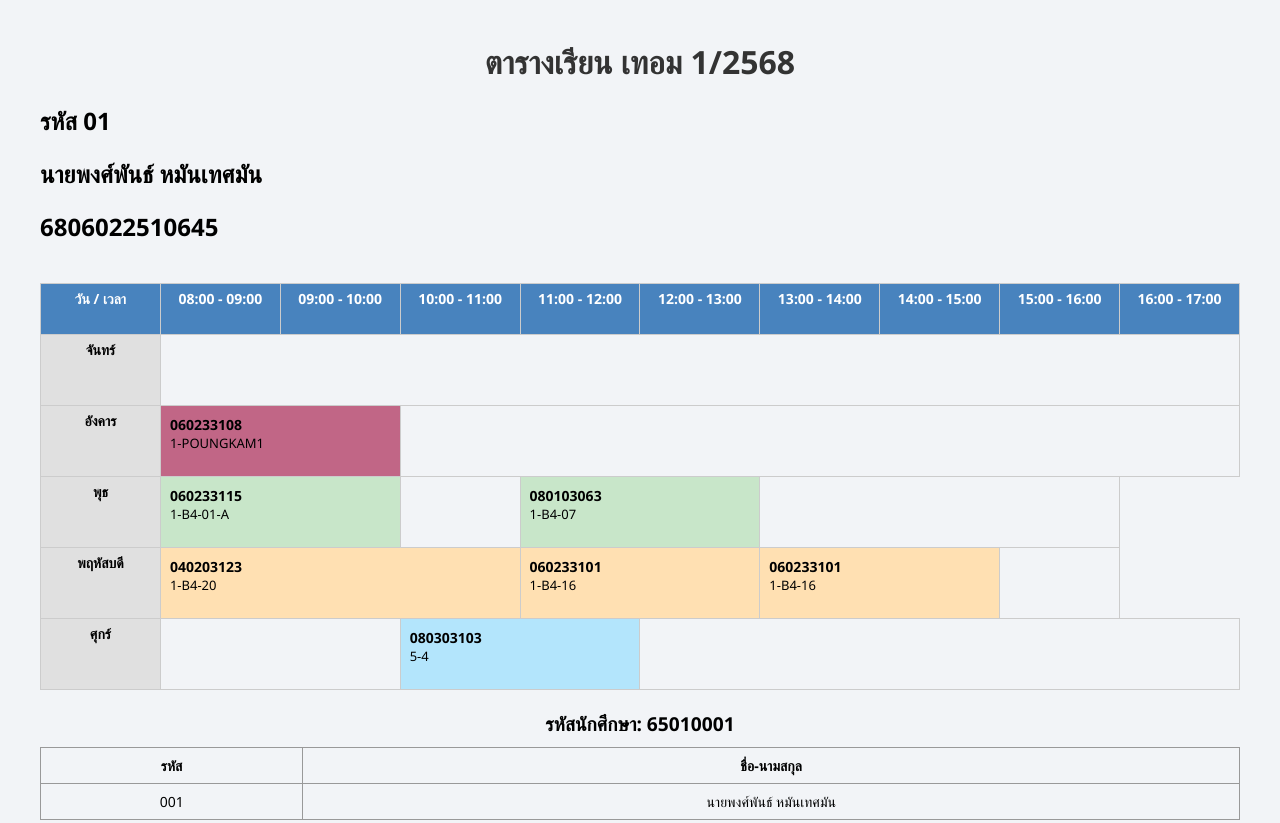
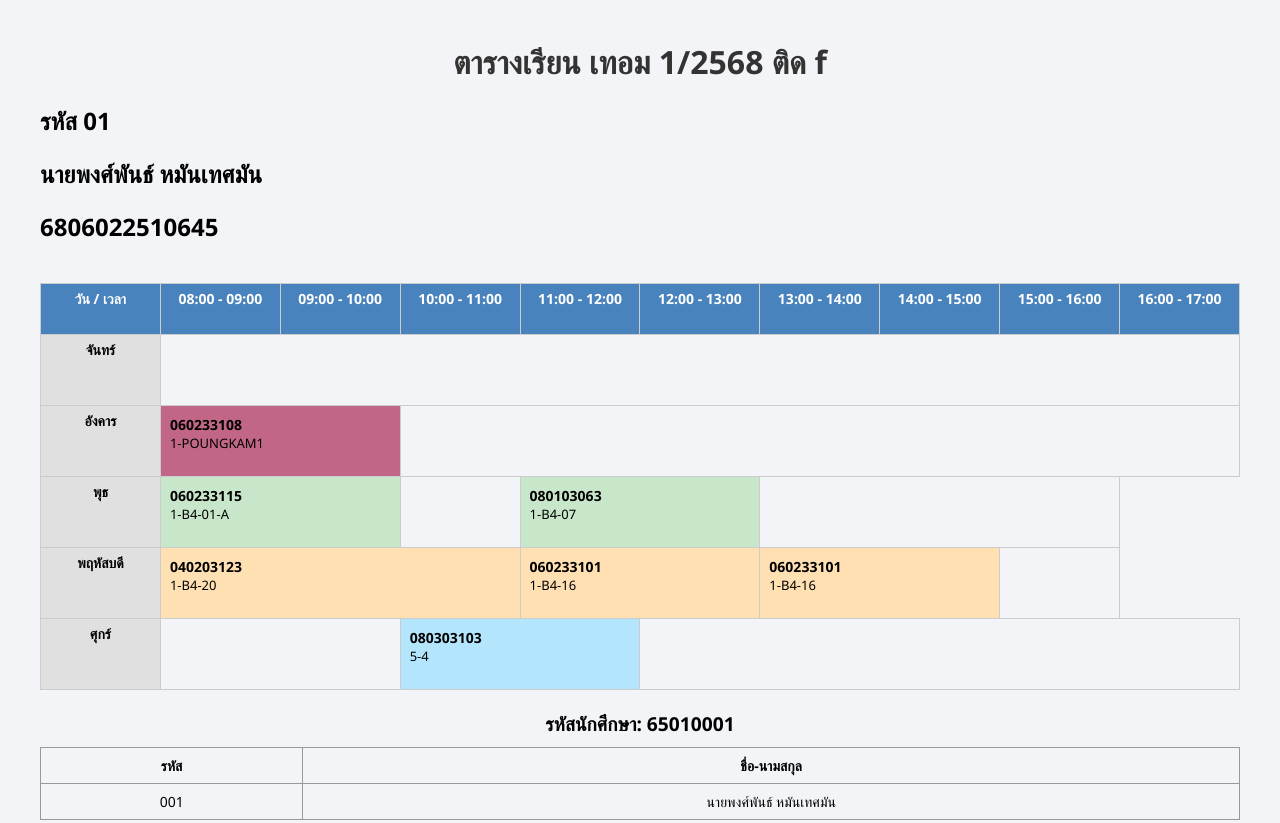
Before and after one commit to pongpun645/6806022015645, a plain HTML site: page Subjec.html in a window 1280 px wide. Shown: the top 823 px of the page. Drawn offline with Linux system fonts and the light colour scheme.

Commit message:
hw4_intro_01

```diff
--- a/Subjec.html
+++ b/Subjec.html
@@ -85,7 +85,7 @@
 </head>
 <body>
 
-  <h1>ตารางเรียน เทอม 1/2568</h1>
+  <h1>ตารางเรียน เทอม 1/2568 ติด f</h1>
   <h2>รหัส 01</h2>
   <h2>นายพงศ์พันธ์ หมันเทศมัน</h2>
   <h2>6806022510645</h2>
```
